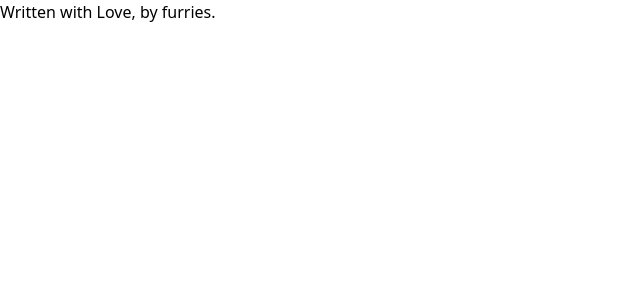
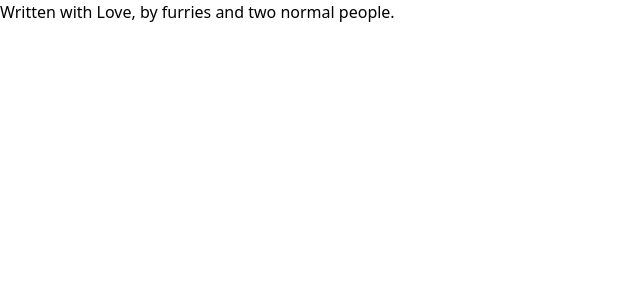
Before and after one commit to huewhg/Arch-a-, a Flask app: page / in a window 1280 px wide. Shown: the top 300 px of the page, without its empty margins (0-640 px from the left). Run offline with Flask 3, Linux system fonts and the light colour scheme; style sheets or scripts are compiled from the project's sources.

Commit message:
Message furries-to-2-people

```diff
--- a/frontend/templates/index.html
+++ b/frontend/templates/index.html
@@ -26,5 +26,5 @@
 </script>
 </head>
 <body>
-<h1>Written with Love, by furries.</h1>
+<h1>Written with Love, by furries and two normal people.</h1>
 </body>
--- a/frontend/templates/kolo.html
+++ b/frontend/templates/kolo.html
@@ -26,5 +26,5 @@
 </script>
 </head>
 <body>
-<h1>Written with Love, by furries.</h1>
+    <h1>Written with Love, by furries and two normal people.</h1>
 </body>
```
